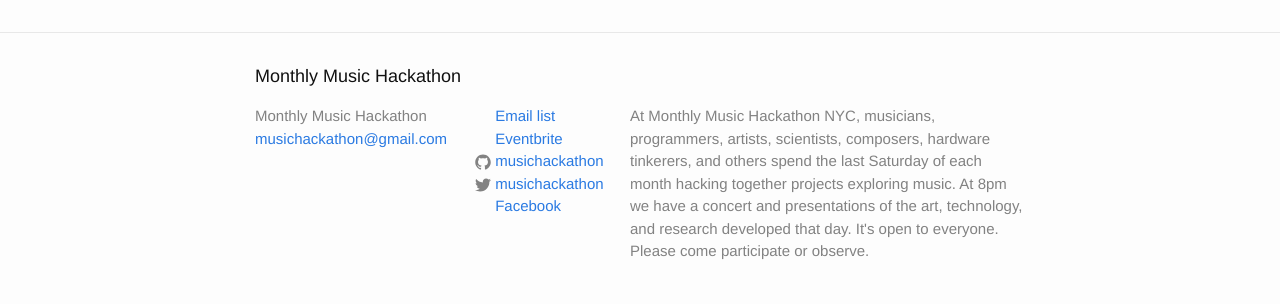
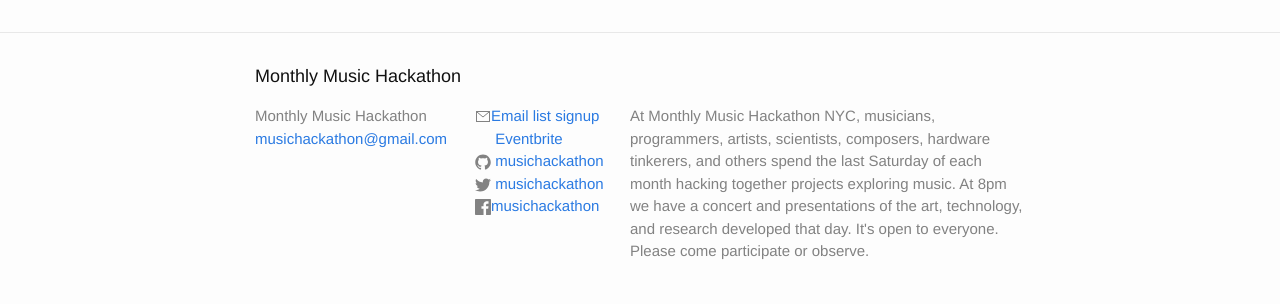
Before and after one commit to musichackathon/mmh_jekyll, a Jekyll site: the page built from index.md, in a window 1280 px wide. Shown: the part 706-1010 px from the top of the page. Built offline with Jekyll 4.4.1, drawn with Linux system fonts in a browser that asks for light colours; our own code applies the rules of GitHub Pages for plain Markdown files.

Commit message:
Add facebook and mail icons to footer
This commit adds a 'mail' and 'facebook' icon next to their
respective social links in the footer. It also fixes the
Facebook link which was not pointing to Facebook.

```diff
--- a/_config.yml
+++ b/_config.yml
@@ -21,7 +21,7 @@
 url: "http://monthlymusichackathon.org" # the base hostname & protocol for your site, e.g. http://example.com
 twitter_username: musichackathon
 github_username: musichackathon
-facebook_url: musichackathon
+facebook_username: musichackathon
 email_list_signup_url: "http://monthlymusichackathon.us5.list-manage1.com/subscribe?u=498e6061a6f7a0ca8bf5da9f8&id=30b00385af"
 eventbrite_url: "https://www.eventbrite.com/o/monthly-music-hackathon-nyc-2470452960"
 timezone: America/New_York
--- a/_includes/footer.html
+++ b/_includes/footer.html
@@ -24,31 +24,38 @@
         <ul class="social-media-list">
           {% if site.email_list_signup_url %}
             <li>
-            {% include icon-empty.html url=site.email_list_signup_url text="Email list" %}
+              {% include icon-mail.html
+                url=site.email_list_signup_url
+                text="Email list signup" %}
             </li>
           {% endif %}
 
           {% if site.eventbrite_url %}
             <li>
-            {% include icon-empty.html url=site.eventbrite_url text="Eventbrite" %}
+              {% include icon-empty.html
+                url=site.eventbrite_url
+                text="Eventbrite" %}
             </li>
           {% endif %}
 
           {% if site.github_username %}
             <li>
-            {% include icon-github.html username=site.github_username %}
+              {% include icon-github.html
+                username=site.github_username %}
             </li>
           {% endif %}
 
           {% if site.twitter_username %}
             <li>
-            {% include icon-twitter.html username=site.twitter_username %}
+              {% include icon-twitter.html
+                username=site.twitter_username %}
             </li>
           {% endif %}
 
-          {% if site.facebook_url %}
+          {% if site.facebook_username %}
             <li>
-            {% include icon-empty.html url=site.facebook_url text="Facebook" %}
+              {% include icon-facebook.html
+                username=site.facebook_username %}
             </li>
           {% endif %}
 
--- /dev/null
+++ b/_includes/icon-facebook.html
@@ -0,0 +1 @@
+<a href="https://facebook.com/{{ include.username }}"><span class="icon icon--github">{% include icon-facebook.svg %}</span><span class="username">{{ include.username }}</span></a>
--- /dev/null
+++ b/_includes/icon-mail.html
@@ -0,0 +1 @@
+<a href="{{ include.url }}"><span class="icon icon--github">{% include icon-mail.svg %}</span><span class="username">{{ include.text }}</span></a>
```
Also changed, not shown: _includes/icon-facebook.svg (added), _includes/icon-mail.svg (added). Lines whose indentation alone changed are shown as unchanged.
